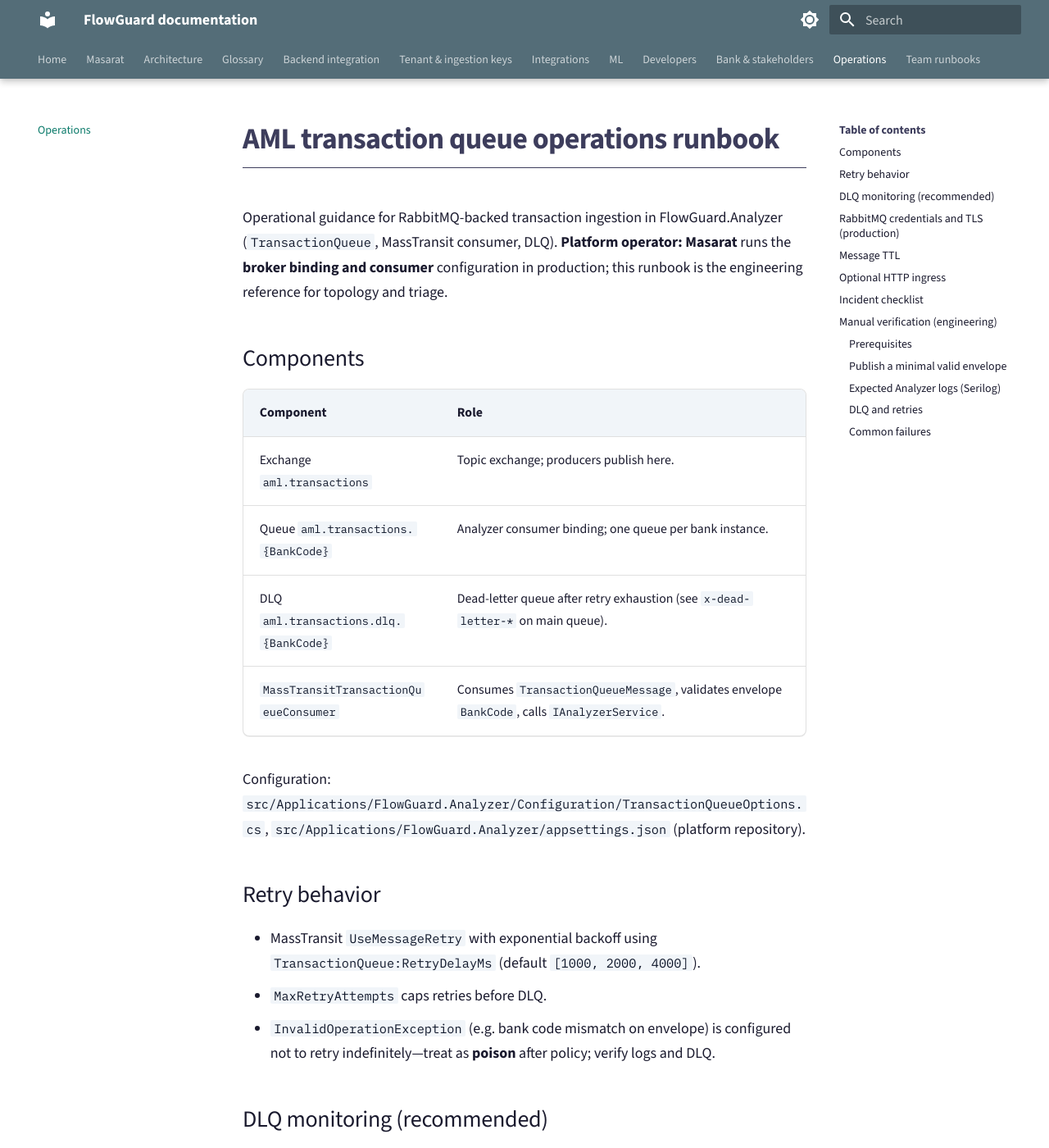
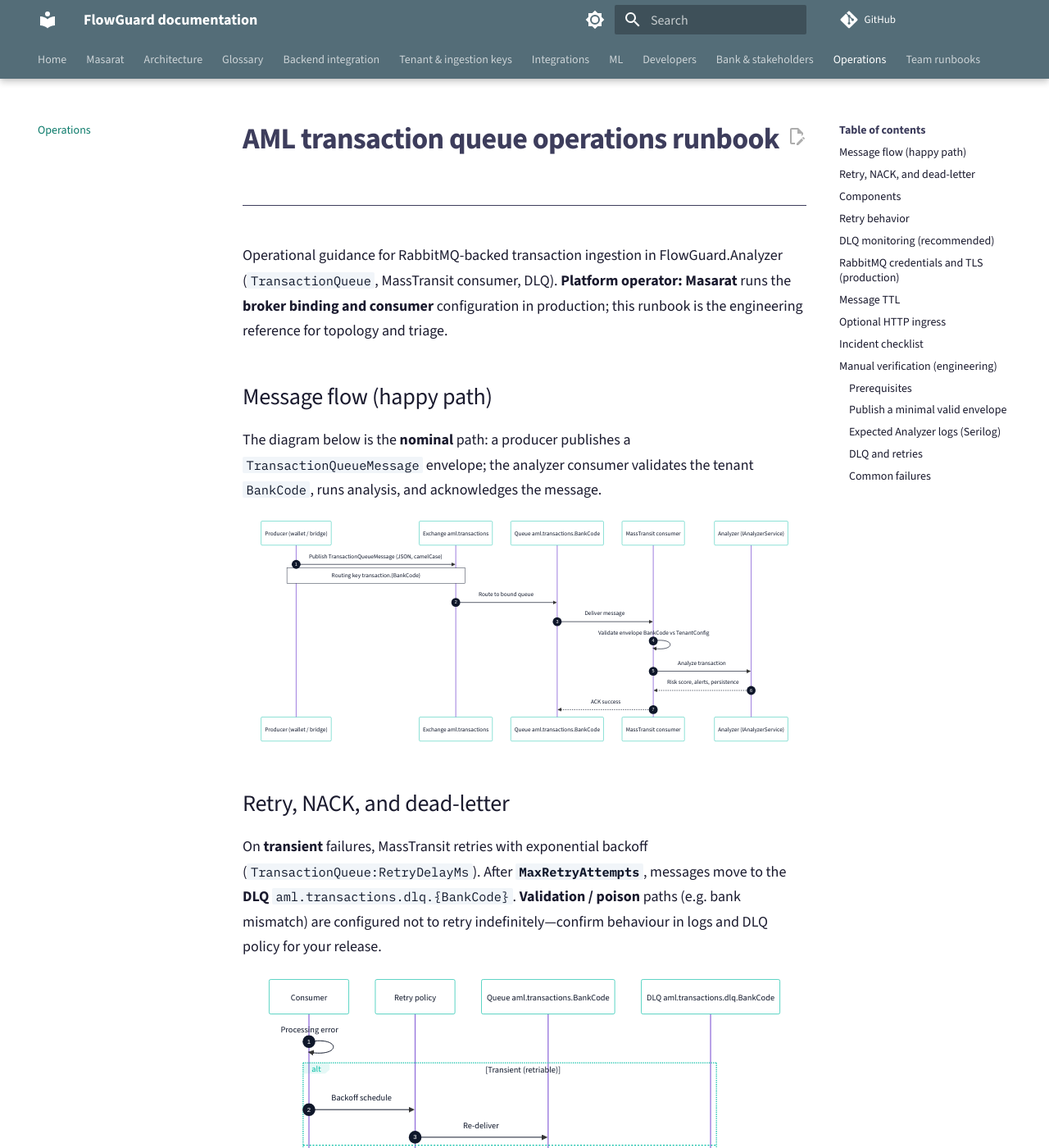
Before and after one commit to anstwechy/mitf_aml_public_docs, an MkDocs documentation site: the page built from docs/operations/aml-transaction-queue-runbook.md, in a window 1280 px wide and 1400 px high. Shown: the whole window at 82% size. Built offline with MkDocs 1.6.1 and Material for MkDocs 9.7.7, drawn with Linux system fonts in a browser that asks for light colours; comment, search, counter and statistics services are not loaded; some of the changed text lies outside the part shown.

Commit message:
docs: align Pages workflow with payment repo, add Mermaid diagrams

````diff
--- a/docs/operations/aml-transaction-queue-runbook.md
+++ b/docs/operations/aml-transaction-queue-runbook.md
@@ -1,6 +1,52 @@
 # AML transaction queue operations runbook
 
 Operational guidance for RabbitMQ-backed transaction ingestion in FlowGuard.Analyzer (`TransactionQueue`, MassTransit consumer, DLQ). **Platform operator:** **Masarat** runs the **broker binding and consumer** configuration in production; this runbook is the engineering reference for topology and triage.
+
+## Message flow (happy path)
+
+The diagram below is the **nominal** path: a producer publishes a `TransactionQueueMessage` envelope; the analyzer consumer validates the tenant `BankCode`, runs analysis, and acknowledges the message.
+
+```mermaid
+sequenceDiagram
+    autonumber
+    participant P as Producer (wallet / bridge)
+    participant X as Exchange aml.transactions
+    participant Q as Queue aml.transactions.BankCode
+    participant MT as MassTransit consumer
+    participant A as Analyzer (IAnalyzerService)
+
+    P->>X: Publish TransactionQueueMessage (JSON, camelCase)
+    Note over P,X: Routing key transaction.{BankCode}
+    X->>Q: Route to bound queue
+    Q->>MT: Deliver message
+    MT->>MT: Validate envelope BankCode vs TenantConfig
+    MT->>A: Analyze transaction
+    A-->>MT: Risk score, alerts, persistence
+    MT-->>Q: ACK success
+```
+
+## Retry, NACK, and dead-letter
+
+On **transient** failures, MassTransit retries with exponential backoff (`TransactionQueue:RetryDelayMs`). After **`MaxRetryAttempts`**, messages move to the **DLQ** `aml.transactions.dlq.{BankCode}`. **Validation / poison** paths (e.g. bank mismatch) are configured not to retry indefinitely—confirm behaviour in logs and DLQ policy for your release.
+
+```mermaid
+sequenceDiagram
+    autonumber
+    participant MT as Consumer
+    participant R as Retry policy
+    participant Q as Queue aml.transactions.BankCode
+    participant DLQ as DLQ aml.transactions.dlq.BankCode
+
+    MT->>MT: Processing error
+    alt Transient (retriable)
+        MT->>R: Backoff schedule
+        R->>Q: Re-deliver
+    else Exhausted retries
+        MT->>DLQ: Move to dead-letter
+    else Validation / poison (policy)
+        MT->>DLQ: Per configuration
+    end
+```
 
 ## Components
 
--- a/mkdocs.yml
+++ b/mkdocs.yml
@@ -1,13 +1,15 @@
-# FlowGuard static docs. Run: pip install -r requirements.txt && mkdocs serve
-# CI sets SITE_URL and REPO_URL for canonical URLs and “Edit on GitHub”.
+# FlowGuard public docs (matches masarat public_online_payment_docs layout).
+# Local: pip install -r requirements.txt && mkdocs serve
+# Site:  https://anstwechy.github.io/mitf_aml_public_docs/
 site_name: FlowGuard documentation
 site_description: FlowGuard AML platform — technical and product documentation
 site_author: Masarat
-copyright: Copyright &copy; Masarat
-
-site_url: !ENV [SITE_URL, "http://127.0.0.1:8000/"]
-repo_url: !ENV [REPO_URL, ""]
+site_url: https://anstwechy.github.io/mitf_aml_public_docs/
+repo_url: https://github.com/anstwechy/mitf_aml_public_docs
+repo_name: GitHub
 edit_uri: edit/main/docs/
+copyright: >
+  Masarat &middot; <a href="https://masarat.ly/">masarat.ly</a>
 
 docs_dir: docs
 site_dir: site
@@ -75,6 +77,7 @@ theme:
     - navigation.sections
     - navigation.path
     - navigation.top
+    - navigation.footer
     - navigation.tabs
     - navigation.tabs.sticky
     - navigation.indexes
@@ -82,6 +85,7 @@ theme:
     - search.highlight
     - search.share
     - content.code.copy
+    - content.action.edit
     - content.tooltips
     - toc.follow
 
@@ -91,7 +95,11 @@ markdown_extensions:
   - admonition
   - toc:
       permalink: true
-  - pymdownx.superfences
+  - pymdownx.superfences:
+      custom_fences:
+        - name: mermaid
+          class: mermaid
+          format: !!python/name:pymdownx.superfences.fence_code_format
   - pymdownx.tabbed:
       alternate_style: true
   - pymdownx.tasklist:
@@ -106,8 +114,14 @@ markdown_extensions:
       pygments_lang_class: true
 
 extra:
+  generator: false
   site_description: |
     Diátaxis-structured reference for the FlowGuard AML platform — developers, runbooks, bank stakeholders, and integrations.
+  social:
+    - icon: fontawesome/solid/globe
+      link: https://masarat.ly/
+    - icon: fontawesome/brands/github
+      link: https://github.com/anstwechy/mitf_aml_public_docs
 
 extra_css:
   - stylesheets/extra.css
````
Also changed, not shown: README.md (+4 -4 lines), docs/team-runbooks/deployment-runbook.md (+21 -0 lines), docs/team-runbooks/operations-runbook.md (+18 -0 lines), 2 other files.
